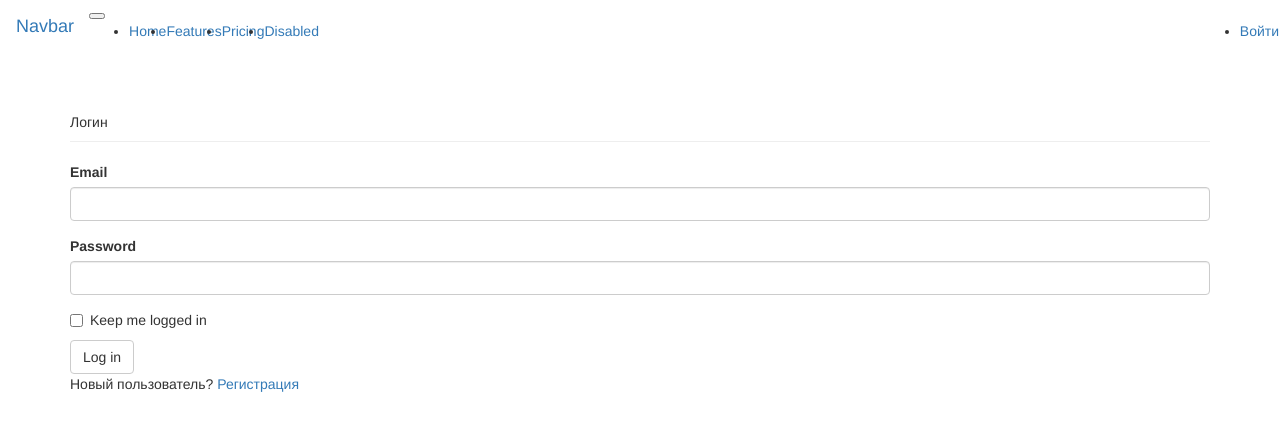
After one commit to piterskikhsa/social, a Flask app: page /auth/login in a window 1280 px wide. The commit adds this page. Shown: the top 431 px of the page. Run offline with Flask 2, Linux system fonts and the light colour scheme; some libraries are stand-ins or nearby versions.

Commit message:
login and register

```diff
--- /dev/null
+++ b/app/auth/__init__.py
@@ -0,0 +1,5 @@
+from flask import Blueprint
+
+auth = Blueprint('auth', __name__)
+
+from . import views
--- /dev/null
+++ b/app/auth/forms.py
@@ -0,0 +1,31 @@
+from flask.ext.wtf import Form
+from wtforms import StringField, PasswordField, BooleanField, SubmitField
+from wtforms.validators import Required, Email, Length, Regexp, EqualTo
+from wtforms import ValidationError
+
+from ..models import User
+
+
+class LoginForm(Form):
+    email = StringField('Email', validators=[Required(), Length(1,64), Email()])
+    password = PasswordField('Password', validators=[Required()])
+    remember_me = BooleanField('Keep me logged in')
+    submit = SubmitField('Log in')
+
+
+class RegistrationForm(Form):
+    email = StringField('Email', validators=[Required(), Length(1,64), Email()])
+    username = StringField('Username', validators=[Required(), Length(1,64), Regexp('^[A-Za-z][A-Za-z0-9_.]*$', 0,
+                                                                                    'Имя пользователя иожет содержать '
+                                                                                    'буквы, цыфры или _')])
+    password = PasswordField('Password', validators=[Required(), EqualTo('password2', message='Пароли должны совпадать')])
+    password2 = PasswordField('Confirm password', validators=[Required()])
+    submit = SubmitField('Регистрация')
+
+    def validate_email(self, field):
+        if User.query.filter_by(email=field.data).first():
+            raise ValidationError("Пользователь с таким Email уже существует")
+
+    def validate_username(self, field):
+        if User.query.filter_by(username=field.data).first():
+            raise ValidationError('Пользователь с таким Именем уже существует')
--- /dev/null
+++ b/app/auth/views.py
@@ -0,0 +1,34 @@
+from flask import render_template, redirect, request, url_for, flash
+from flask.ext.login import login_user, login_required, logout_user
+
+from . import auth
+from .forms import LoginForm, RegistrationForm
+from ..models import User
+
+@auth.route('/login', methods=['GET', 'POST'])
+def login():
+    form = LoginForm()
+    if form.validate_on_submit():
+        user = User.query.filter_by(email=form.email.data).first()
+        if user is not None and user.verify_password(form.password.data):
+            login_user(user, form.remember_me.data)
+            return redirect(request.args.get('next') or url_for('main.index'))
+        flash('Неверный Логин или Пароль')
+
+    return render_template('auth/login.html', form=form)
+
+
+@auth.route('/logout')
+@login_required
+def logout():
+    logout_user()
+    flash('Вы вышли, до скорой встречи')
+    return redirect(url_for('main.index'))
+
+
+@auth.route('/register')
+def register():
+    form = RegistrationForm()
+    if form.validate_on_submit():
+        user = User()
+    return render_template('auth/register.html', form=form)
--- /dev/null
+++ b/app/templates/auth/login.html
@@ -0,0 +1,13 @@
+{% extends 'base.html' %}
+{% import "bootstrap/wtf.html" as wtf %}
+
+{% block title %}Аутентификация{% endblock %}
+
+{% block page_content %}
+    <div class="page-header">Логин</div>
+    <div class="col-4">{{ wtf.quick_form(form) }}</div>
+    <p>
+    Новый пользователь?
+        <a href="{{ url_for('auth.register') }}">Регистрация</a>
+    </p>
+{% endblock %}
--- a/app/templates/base.html
+++ b/app/templates/base.html
@@ -23,6 +23,13 @@
                     <a class="nav-link disabled" href="#">Disabled</a>
                 </li>
             </ul>
+            <ul class="navbar-nav navbar-right">
+                {% if current_user.is_authenticated %}
+                    <li class="nav-item"><a href="{{ url_for('auth.logout') }}">Выйти</a></li>
+                    {% else %}
+                    <li class="nav-item"><a href="{{ url_for('auth.login') }}">Войти</a></li>
+                {% endif %}
+            </ul>
         </div>
     </nav>
 {% endblock %}
--- a/app/templates/index.html
+++ b/app/templates/index.html
@@ -2,7 +2,7 @@
 {% import 'bootstrap/wtf.html' as wtf %}
 
 {% block page_content %}
-    <h1>Hello, {% if name %}{{ name }}{% else %}Stranger{% endif %}!</h1>
+    <h1>Hello, {% if current_user.is_authenticated %}{{ current_user.username }}{% else %}Stranger{% endif %}!</h1>
     {% if not known %}
         <p>Добро пожаловать</p>
     {% else %}
--- a/requirements.txt
+++ b/requirements.txt
@@ -4,6 +4,7 @@ click==6.7
 dominate==2.3.1
 Flask==0.12.2
 Flask-Bootstrap4==4.0.2
+Flask-Login==0.4.1
 Flask-Mail==0.9.1
 Flask-Migrate==2.1.1
 Flask-Moment==0.6.0
```
Also changed, not shown: app/__init__.py (+8 -2 lines), app/models.py (+22 -20 lines), tests/test_user_models.py (+20 -0 lines), app/main/views.py (line endings or trailing spaces).
